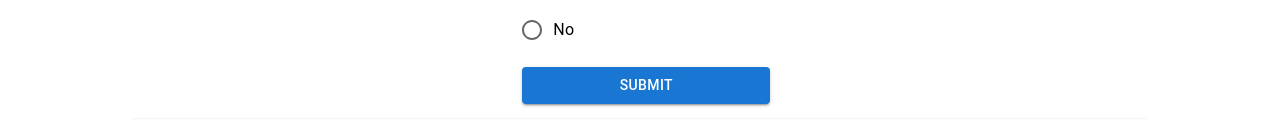
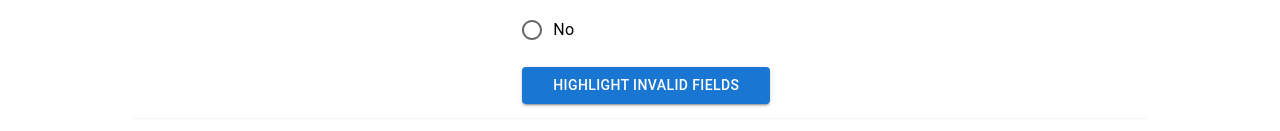
Before and after one commit to yazan-abu-obaideh/revest-assignment, a Next.js app in the folder dynamic-forms/: page / in a window 1280 px wide. Both pictures are taken after typing "Sample" into the empty fields and a click on the button "LOGIN". Shown: the part 503-634 px from the top of the page. Built offline with nearby package versions, Linux system fonts and the light colour scheme.

Commit message:
Add more

```diff
--- a/dynamic-forms/src/app/Components/DynamicForm.tsx
+++ b/dynamic-forms/src/app/Components/DynamicForm.tsx
@@ -79,7 +79,7 @@ const ListFormElement: React.FC<{
           options[Number.parseInt(props.elementData.defaultValue) - 1]
         }
       >
-        {["None", ...options].map((option, index) => {
+        {options.map((option, index) => {
           return (
             <MenuItem key={index} value={option}>
               {option}
@@ -154,11 +154,9 @@ const TextFormElement: React.FC<{
       defaultValue={data.defaultValue}
       error={props.errors[name] !== undefined}
       helperText={props.errors[name]?.message?.toString()}
-      sx={
-        {
-          width: "100%"
-        }
-      }
+      sx={{
+        width: "100%",
+      }}
       type="text"
     />
   );
@@ -172,14 +170,14 @@ export const DynamicForm: React.FC<{ formDesc: FormDescription }> = (props) => {
   } = useForm();
 
   return (
-    <Box sx={
-      {
+    <Box
+      sx={{
         display: "flex",
         justifyContent: "center",
         alignItems: "center",
-        height: "20%"
-      }
-    }>
+        height: "20%",
+      }}
+    >
       <form
         onSubmit={handleSubmit((data) => {
           console.log(data);
@@ -192,7 +190,7 @@ export const DynamicForm: React.FC<{ formDesc: FormDescription }> = (props) => {
             </div>
           ))}
           <Button type="submit" variant="contained" color="primary">
-            Submit
+            Highlight invalid fields
           </Button>
         </Stack>
       </form>
```
